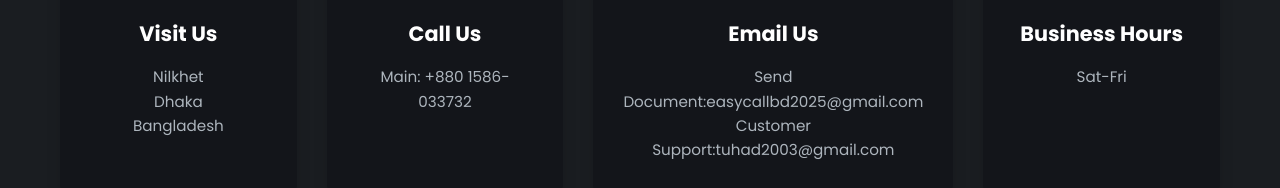
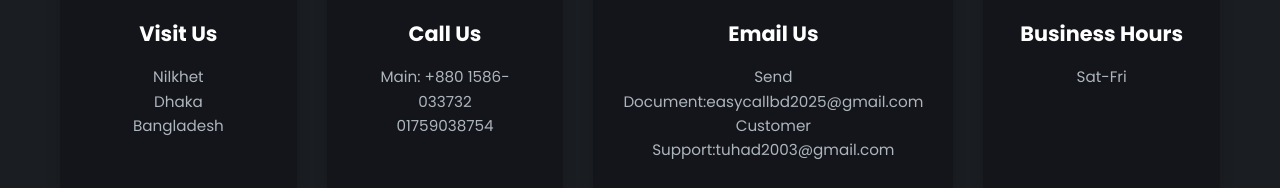
Before and after one commit to suptoo/Printing_website, a plain HTML site: page contact.html in a window 1280 px wide. Shown: the part 249-437 px from the top of the page. Drawn offline with Linux system fonts and the light colour scheme.

Commit message:
Update contact.html

```diff
--- a/contact.html
+++ b/contact.html
@@ -699,7 +699,7 @@ footer {
                     <i class="fas fa-phone"></i>
                 </div>
                 <h3>Call Us</h3>
-                <p>Main: +880 1586-033732</p>
+                <p>Main: +880 1586-033732<br>01759038754</p>
             </div>
 
             <div class="contact-info-card">
```
